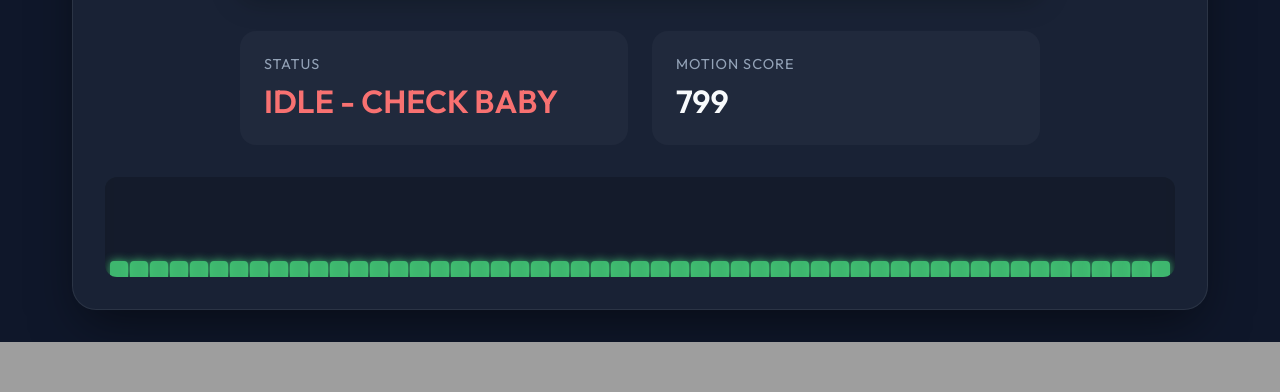
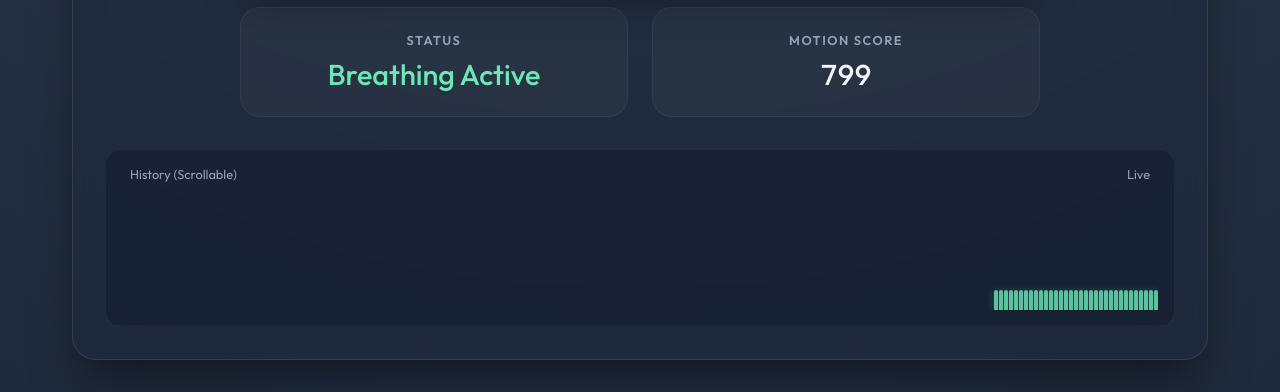
Before and after one commit to manurode/baby-sleep, a Flask app: page / in a window 1280 px wide. Shown: the part 811-1203 px from the top of the page. Before the commit the page ends 1153 px from the top, so only its background shows below. Run offline with Flask 3, Linux system fonts and the light colour scheme.

Commit message:
feat: Implement the initial web interface for the baby sleep monitor, including HTML structure, styling, and real-time status updates with a motion graph.

```diff
--- a/static/css/style.css
+++ b/static/css/style.css
@@ -1,14 +1,30 @@
-@import url('https://fonts.googleapis.com/css2?family=Outfit:wght@300;400;600&display=swap');
+@import url('https://fonts.googleapis.com/css2?family=Outfit:wght@300;400;500;600&display=swap');
 
 :root {
-    --bg-color: #0f172a;
-    --card-bg: #1e293b;
-    --text-primary: #f8fafc;
+    /* Soft Night Theme */
+    --bg-color: #1e293b;
+    /* Slate-800 */
+    --card-bg: rgba(30, 41, 59, 0.6);
+    /* Glassy Slate */
+    --text-primary: #f1f5f9;
+    /* Slate-100 */
     --text-secondary: #94a3b8;
-    --accent-color: #38bdf8;
-    --success-color: #4ade80;
-    --danger-color: #f87171;
-    --glow: 0 0 20px rgba(56, 189, 248, 0.3);
+    /* Slate-400 */
+
+    --accent-color: #7dd3fc;
+    /* Sky-300 - Softer blue */
+    --accent-glow: rgba(125, 211, 252, 0.3);
+
+    --success-color: #6ee7b7;
+    /* Emerald-300 - Softer green */
+    --success-glow: rgba(110, 231, 183, 0.3);
+
+    --danger-color: #fca5a5;
+    /* Red-300 - Softer red */
+    --danger-glow: rgba(252, 165, 165, 0.3);
+
+    --alarm-bg: #450a0a;
+    /* Dark Red background for alarm */
 }
 
 * {
@@ -19,7 +35,7 @@
 
 body {
     font-family: 'Outfit', sans-serif;
-    background-color: var(--bg-color);
+    background: radial-gradient(circle at top center, #334155, var(--bg-color));
     color: var(--text-primary);
     min-height: 100vh;
     display: flex;
@@ -27,6 +43,23 @@ body {
     align-items: center;
     justify-content: center;
     overflow-x: hidden;
+    transition: background-color 0.5s ease;
+}
+
+/* Alarm State for Body */
+body.alarm-active {
+    background: radial-gradient(circle at center, #7f1d1d, #450a0a);
+    animation: alarm-bg-pulse 2s infinite alternate;
+}
+
+@keyframes alarm-bg-pulse {
+    0% {
+        box-shadow: inset 0 0 50px #ef4444;
+    }
+
+    100% {
+        box-shadow: inset 0 0 100px #7f1d1d;
+    }
 }
 
 .container {
@@ -40,43 +73,54 @@ body {
 
 header {
     text-align: center;
-    margin-bottom: 2rem;
+    margin-bottom: 1rem;
 }
 
 h1 {
-    font-weight: 600;
-    font-size: 2.5rem;
-    background: linear-gradient(135deg, var(--text-primary) 0%, var(--accent-color) 100%);
-    -webkit-background-clip: text;
-    -webkit-text-fill-color: transparent;
+    font-weight: 500;
+    font-size: 2.2rem;
+    letter-spacing: -0.02em;
+    color: var(--text-primary);
     margin-bottom: 0.5rem;
+    text-shadow: 0 4px 20px rgba(0, 0, 0, 0.2);
 }
 
 p.subtitle {
     color: var(--text-secondary);
-    font-size: 1.1rem;
+    font-size: 1rem;
+    font-weight: 300;
 }
 
 .monitor-card {
     background: var(--card-bg);
-    border-radius: 20px;
-    padding: 1.5rem;
-    box-shadow: 0 10px 40px -10px rgba(0, 0, 0, 0.5);
-    border: 1px solid rgba(255, 255, 255, 0.05);
+    backdrop-filter: blur(16px);
+    -webkit-backdrop-filter: blur(16px);
+    border-radius: 24px;
+    padding: 2rem;
+    box-shadow: 0 25px 50px -12px rgba(0, 0, 0, 0.5);
+    border: 1px solid rgba(255, 255, 255, 0.1);
     display: flex;
     flex-direction: column;
     align-items: center;
     position: relative;
     overflow: hidden;
+    transition: all 0.5s ease;
+}
+
+/* Alarm State for Card */
+.monitor-card.alarm-state {
+    border-color: rgba(252, 165, 165, 0.5);
+    box-shadow: 0 0 50px var(--danger-glow);
 }
 
 .video-container {
     width: 100%;
     max-width: 800px;
-    border-radius: 12px;
+    border-radius: 16px;
     overflow: hidden;
     position: relative;
-    box-shadow: 0 0 30px rgba(0, 0, 0, 0.3);
+    box-shadow: 0 20px 40px rgba(0, 0, 0, 0.4);
+    border: 1px solid rgba(255, 255, 255, 0.05);
 }
 
 .video-container img {
@@ -89,58 +133,36 @@ p.subtitle {
     position: absolute;
     top: 1rem;
     right: 1rem;
-    background: rgba(0, 0, 0, 0.6);
-    backdrop-filter: blur(10px);
+    background: rgba(15, 23, 42, 0.6);
+    backdrop-filter: blur(8px);
     padding: 0.5rem 1rem;
-    border-radius: 20px;
-    font-size: 0.9rem;
-    color: var(--success-color);
+    border-radius: 99px;
+    font-size: 0.85rem;
+    font-weight: 500;
+    color: var(--text-primary);
     display: flex;
     align-items: center;
     gap: 0.5rem;
+    border: 1px solid rgba(255, 255, 255, 0.1);
 }
 
 .indicator-dot {
-    width: 10px;
-    height: 10px;
-    background-color: currentColor;
+    width: 8px;
+    height: 8px;
+    background-color: var(--text-secondary);
     border-radius: 50%;
-    box-shadow: 0 0 15px currentColor;
-    animation: pulse 2s infinite ease-in-out;
+    transition: all 0.3s ease;
 }
 
-@keyframes pulse {
-    0% {
-        transform: scale(1);
-        opacity: 1;
-        box-shadow: 0 0 10px currentColor;
-    }
-
-    50% {
-        transform: scale(1.3);
-        opacity: 0.7;
-        box-shadow: 0 0 20px currentColor;
-    }
-
-    100% {
-        transform: scale(1);
-        opacity: 1;
-        box-shadow: 0 0 10px currentColor;
-    }
+.indicator-dot.active {
+    background-color: var(--success-color);
+    box-shadow: 0 0 10px var(--success-color);
 }
 
-.monitor-card {
-    background: rgba(30, 41, 59, 0.7);
-    backdrop-filter: blur(20px);
-    border-radius: 24px;
-    padding: 2rem;
-    box-shadow: 0 20px 50px -10px rgba(0, 0, 0, 0.5);
-    border: 1px solid rgba(255, 255, 255, 0.08);
-    transition: box-shadow 0.3s ease;
-}
-
-.monitor-card:hover {
-    box-shadow: 0 25px 60px -12px rgba(56, 189, 248, 0.15);
+.indicator-dot.alarm {
+    background-color: var(--danger-color);
+    box-shadow: 0 0 15px var(--danger-color);
+    animation: pulse 1s infinite;
 }
 
 .data-panel {
@@ -148,76 +170,109 @@ p.subtitle {
     max-width: 800px;
     margin-top: 2rem;
     display: grid;
-    grid-template-columns: repeat(auto-fit, minmax(200px, 1fr));
+    grid-template-columns: repeat(2, 1fr);
     gap: 1.5rem;
 }
 
 .metric-card {
     background: rgba(255, 255, 255, 0.03);
-    border-radius: 16px;
+    border-radius: 20px;
     padding: 1.5rem;
     display: flex;
     flex-direction: column;
+    align-items: center;
+    text-align: center;
     gap: 0.5rem;
+    border: 1px solid rgba(255, 255, 255, 0.05);
 }
 
 .metric-label {
     color: var(--text-secondary);
-    font-size: 0.9rem;
+    font-size: 0.8rem;
     text-transform: uppercase;
-    letter-spacing: 1px;
+    letter-spacing: 1.5px;
+    font-weight: 600;
 }
 
 .metric-value {
-    font-size: 2rem;
-    font-weight: 600;
+    font-size: 1.8rem;
+    font-weight: 500;
+    font-feature-settings: "tnum";
+    font-variant-numeric: tabular-nums;
 }
 
 .status-text {
-    color: var(--success-color);
     transition: color 0.3s ease;
+}
+
+/* Graph Container */
+.graph-wrapper {
+    width: 100%;
+    margin-top: 2rem;
+    background: rgba(15, 23, 42, 0.4);
+    border-radius: 16px;
+    padding: 1rem;
+    border: 1px solid rgba(255, 255, 255, 0.05);
+}
+
+.graph-header {
+    display: flex;
+    justify-content: space-between;
+    margin-bottom: 0.5rem;
+    color: var(--text-secondary);
+    font-size: 0.8rem;
+    padding: 0 0.5rem;
 }
 
 .graph-container {
     width: 100%;
-    height: 100px;
-    background: rgba(0, 0, 0, 0.2);
-    border-radius: 12px;
-    margin-top: 2rem;
+    height: 120px;
     position: relative;
-    overflow: hidden;
+    overflow-x: auto;
+    /* Enable Scrolling */
+    overflow-y: hidden;
     display: flex;
     align-items: flex-end;
-    gap: 2px;
-    padding: 0 5px;
+    gap: 1px;
+    scrollbar-width: thin;
+    scrollbar-color: var(--text-secondary) transparent;
+    direction: rtl;
+    /* Start from the right (newest data) */
+}
+
+/* For consistent scrolling left-to-right visually with RTL logic */
+.graph-container>* {
+    direction: ltr;
+}
+
+.graph-container::-webkit-scrollbar {
+    height: 4px;
+}
+
+.graph-container::-webkit-scrollbar-thumb {
+    background-color: rgba(255, 255, 255, 0.2);
+    border-radius: 4px;
 }
 
 .bar {
-    flex: 1;
-    background: linear-gradient(to top, var(--accent-color), #7dd3fc);
-    opacity: 0.8;
-    border-radius: 4px 4px 0 0;
-    transition: height 0.2s cubic-bezier(0.4, 0, 0.2, 1), background-color 0.3s ease;
-    box-shadow: 0 0 10px rgba(56, 189, 248, 0.2);
+    min-width: 4px;
+    /* Fixed width for historical accuracy */
+    background: var(--accent-color);
+    opacity: 0.4;
+    border-radius: 2px 2px 0 0;
+    transition: height 0.2s, background-color 0.3s;
 }
 
-.breathing-active {
-    animation: breathing-glow 3s infinite ease-in-out;
-    border: 1px solid rgba(74, 222, 128, 0.5);
+.bar.active {
+    background: var(--success-color);
+    opacity: 0.8;
+    box-shadow: 0 0 8px var(--success-glow);
 }
 
-@keyframes breathing-glow {
-    0% {
-        box-shadow: 0 0 20px rgba(74, 222, 128, 0.1);
-    }
-
-    50% {
-        box-shadow: 0 0 40px rgba(74, 222, 128, 0.3);
-    }
-
-    100% {
-        box-shadow: 0 0 20px rgba(74, 222, 128, 0.1);
-    }
+.bar.alarm {
+    background: var(--danger-color);
+    opacity: 1;
+    box-shadow: 0 0 10px var(--danger-glow);
 }
 
 @keyframes pulse {
@@ -227,8 +282,8 @@ p.subtitle {
     }
 
     50% {
-        transform: scale(1.5);
-        opacity: 0.5;
+        transform: scale(1.2);
+        opacity: 0.8;
     }
 
     100% {
@@ -239,10 +294,14 @@ p.subtitle {
 
 @media (max-width: 768px) {
     h1 {
-        font-size: 2rem;
+        font-size: 1.8rem;
     }
 
     .container {
         padding: 1rem;
     }
+
+    .monitor-card {
+        padding: 1rem;
+    }
 }
--- a/static/js/main.js
+++ b/static/js/main.js
@@ -4,31 +4,79 @@ document.addEventListener('DOMContentLoaded', () => {
     const indicator = document.querySelector('.indicator-dot');
     const videoOverlayText = document.querySelector('.video-overlay span');
     const graphContainer = document.getElementById('motion-graph');
+    const body = document.body;
+    const monitorCard = document.querySelector('.monitor-card');
 
-    // Graph limits
-    const maxBars = 50;
+    // Configuration
+    const THRESHOLD = 500;
+    const POLLING_RATE = 200; // ms (Poll less frequently for performance)
+    const ALARM_TIMEOUT = 10000; // 10 seconds of no movement
+    const GRAPH_HISTORY_LIMIT = 200; // Keep 200 bars in DOM
 
-    function updateGraph(score) {
+    // State
+    let lastMovementTime = Date.now();
+    let isAlarmActive = false;
+
+    function activateAlarm() {
+        if (isAlarmActive) return;
+        isAlarmActive = true;
+
+        statusText.textContent = "ALARM: NO MOVEMENT DETECTED!";
+        statusText.style.color = "var(--danger-color)";
+        videoOverlayText.textContent = "ALARM - CHECK BABY";
+        videoOverlayText.style.color = "var(--danger-color)";
+
+        indicator.classList.remove('active');
+        indicator.classList.add('alarm');
+
+        body.classList.add('alarm-active');
+        monitorCard.classList.add('alarm-state');
+    }
+
+    function deactivateAlarm() {
+        if (!isAlarmActive) return;
+        isAlarmActive = false;
+
+        // Reset styles (Text will be updated by regular update loop)
+        indicator.classList.remove('alarm');
+        body.classList.remove('alarm-active');
+        monitorCard.classList.remove('alarm-state');
+    }
+
+    function updateGraph(score, detected) {
         const bar = document.createElement('div');
         bar.className = 'bar';
-        // Normalize score: Adjusted for higher sensitivity.
-        // We want 500-1000 to show up clearly (10-20%).
+
+        // Normalize height (logarithmic scale might be better, but linear for now)
+        // Cap at 100%
         let height = Math.min((score / 5000) * 100, 100);
+        // Ensure some visibility even for low scores if detected
+        if (height < 5 && score > 0) height = 5;
+
         bar.style.height = `${height}%`;
 
-        // Color coding - Threshold matches backend (500)
-        if (score > 500) {
-            bar.style.background = 'var(--success-color)';
-            bar.style.boxShadow = '0 0 10px var(--success-color)';
-        } else {
-            bar.style.background = 'var(--text-secondary)';
-            bar.style.boxShadow = 'None';
+        if (isAlarmActive) {
+            bar.classList.add('alarm');
+        } else if (detected) {
+            bar.classList.add('active');
         }
 
-        graphContainer.appendChild(bar);
+        // Prepend to graph (since we use direction: rtl for "scrolling back")
+        // Or append? With RTL, the "start" is the right side.
+        // If we appendChild, it goes to the "left" visually if flex-direction is row-reverse
+        // But with default flex and direction: rtl:
+        // First child is on the RIGHT.
+        // So we should prepend new bars so they appear on the right?
+        // Actually, let's keep it simple: Append child, scroll to end.
+        // CSS direction: rtl handling:
+        // In `direction: rtl`, the first item is on the right.
+        // So if we Prepend, the new item appears on the right (start of container).
 
-        if (graphContainer.children.length > maxBars) {
-            graphContainer.removeChild(graphContainer.firstChild);
+        graphContainer.prepend(bar);
+
+        // Prune old bars
+        if (graphContainer.children.length > GRAPH_HISTORY_LIMIT) {
+            graphContainer.removeChild(graphContainer.lastChild);
         }
     }
 
@@ -36,29 +84,48 @@ document.addEventListener('DOMContentLoaded', () => {
         fetch('/status')
             .then(response => response.json())
             .then(data => {
-                // Update text
-                scoreValue.textContent = Math.round(data.motion_score).toLocaleString();
-                const videoContainer = document.querySelector('.video-container');
+                const now = Date.now();
+                const score = data.motion_score;
+                const detected = data.motion_detected || score > THRESHOLD;
 
-                if (data.motion_detected) {
-                    statusText.textContent = "BREATHING DETECTED";
+                // Update Values
+                scoreValue.textContent = Math.round(score).toLocaleString();
+
+                // Logic
+                if (detected) {
+                    lastMovementTime = now;
+                    deactivateAlarm(); // Recovery
+
+                    statusText.textContent = "Breathing Active";
                     statusText.style.color = "var(--success-color)";
-                    indicator.style.color = "var(--success-color)";
                     videoOverlayText.textContent = "Live - Active";
-                    videoContainer.classList.add('breathing-active');
+                    videoOverlayText.style.color = "var(--success-color)";
+
+                    indicator.classList.add('active');
                 } else {
-                    statusText.textContent = "IDLE - CHECK BABY";
-                    statusText.style.color = "var(--danger-color)"; // More urgent if no breathing
-                    indicator.style.color = "var(--danger-color)";
-                    videoOverlayText.textContent = "Live - Idle";
-                    videoContainer.classList.remove('breathing-active');
+                    indicator.classList.remove('active');
+
+                    // Check Alarm
+                    if (now - lastMovementTime > ALARM_TIMEOUT) {
+                        activateAlarm();
+                    } else {
+                        // Warning phase
+                        statusText.textContent = `No movement for ${Math.round((now - lastMovementTime) / 1000)}s`;
+                        statusText.style.color = "var(--text-secondary)";
+                        videoOverlayText.textContent = "Live - Idle";
+                        videoOverlayText.style.color = "var(--text-secondary)";
+                    }
                 }
 
-                updateGraph(data.motion_score);
+                updateGraph(score, detected);
             })
-            .catch(err => console.error(err));
+            .catch(err => {
+                console.error("Connection lost", err);
+                statusText.textContent = "CONNECTION LOST";
+                statusText.style.color = "var(--danger-color)";
+            });
     }
 
-    // Poll every 100ms
-    setInterval(fetchStatus, 100);
+    // Start Loop
+    setInterval(fetchStatus, POLLING_RATE);
 });
--- a/templates/index.html
+++ b/templates/index.html
@@ -1,11 +1,13 @@
 <!DOCTYPE html>
 <html lang="en">
+
 <head>
     <meta charset="UTF-8">
     <meta name="viewport" content="width=device-width, initial-scale=1.0">
     <title>Baby Sleep Monitor</title>
     <link rel="stylesheet" href="{{ url_for('static', filename='css/style.css') }}">
 </head>
+
 <body>
     <div class="container">
         <header>
@@ -33,12 +35,19 @@
                 </div>
             </div>
 
-            <div class="graph-container" id="motion-graph">
-                <!-- Bars will be inserted here by JS -->
+            <div class="graph-wrapper">
+                <div class="graph-header">
+                    <span>History (Scrollable)</span>
+                    <span>Live</span>
+                </div>
+                <div class="graph-container" id="motion-graph">
+                    <!-- Bars inserted by JS -->
+                </div>
             </div>
         </main>
     </div>
 
     <script src="{{ url_for('static', filename='js/main.js') }}"></script>
 </body>
+
 </html>
```
